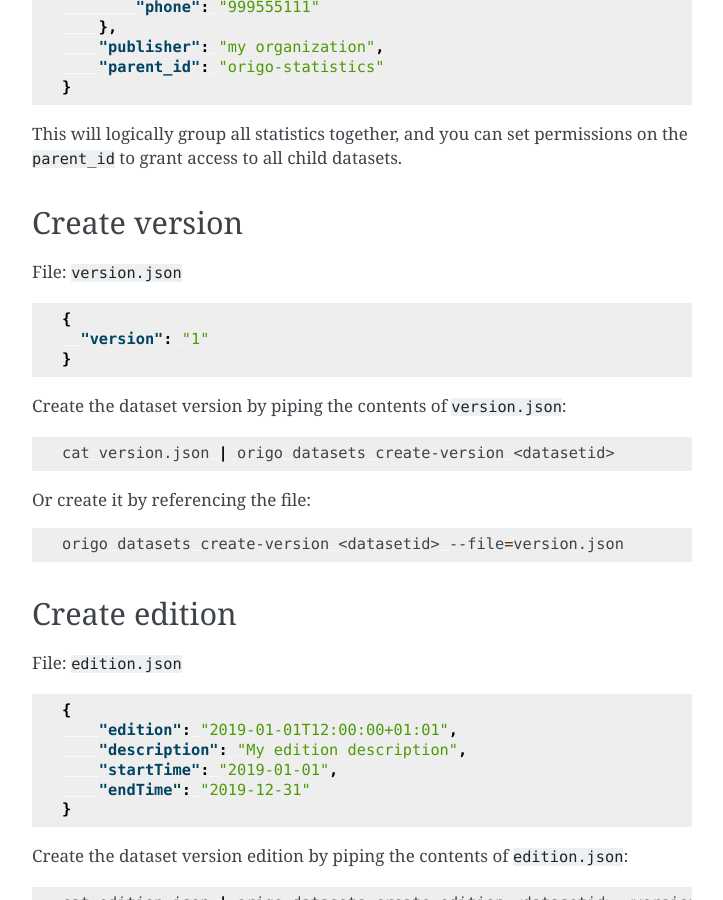
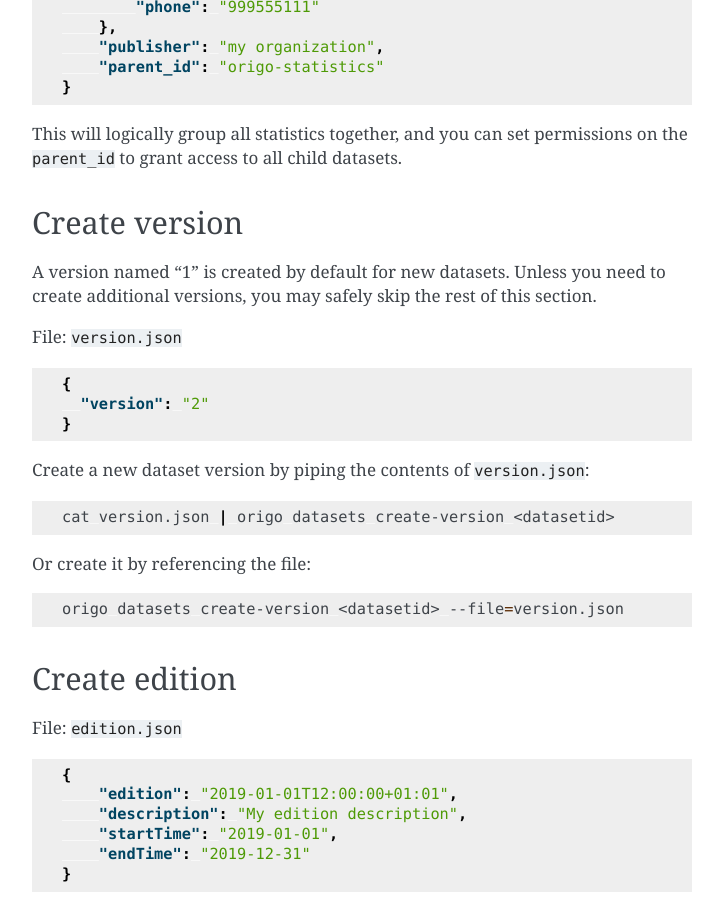
Before and after one commit to oslokommune/okdata-cli, a Sphinx documentation site: the page built from doc/datasets.md, in a window 1280 px wide and 900 px high, scrolled down 2366 px. Shown: the whole window, without its empty margins (388-1111 px from the left). Built offline with Sphinx 7.4.7, drawn with Linux system fonts in a browser that asks for light colours.

Commit message:
Update dataset version documentation
Update the documentation on dataset versions now that a version "1" is
created by default for new datasets.

````diff
--- a/doc/datasets.md
+++ b/doc/datasets.md
@@ -100,14 +100,17 @@ File: `dataset_with_parent.json`
 This will logically group all statistics together, and you can set permissions on the `parent_id` to grant access to all child datasets.
 
 ## Create version
+A version named "1" is created by default for new datasets. Unless you need to
+create additional versions, you may safely skip the rest of this section.
+
 File: `version.json`
 ```json
 {
-  "version": "1"
+  "version": "2"
 }
+```
 
-```
-Create the dataset version by piping the contents of `version.json`:
+Create a new dataset version by piping the contents of `version.json`:
 
 ```bash
 cat version.json | origo datasets create-version <datasetid>
````
